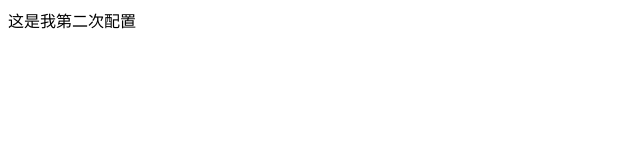
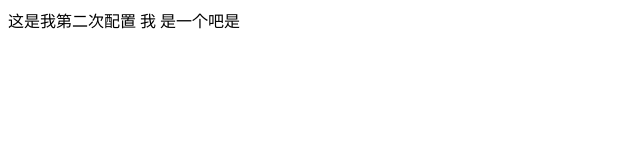
Before and after one commit to CHEN-ZHI-WEB/Webcart, a plain HTML site: page index2.html in a window 1280 px wide. Shown: the whole page, without its empty margins (0-640 px from the left). Drawn offline with Linux system fonts and the light colour scheme.

Commit message:
丑八怪

```diff
--- a/index2.html
+++ b/index2.html
@@ -7,7 +7,7 @@
 </head>
 <body>
     <div>
-        这是我第二次配置
+        这是我第二次配置 我 是一个吧是
     </div>
 </body>
 </html>
```
